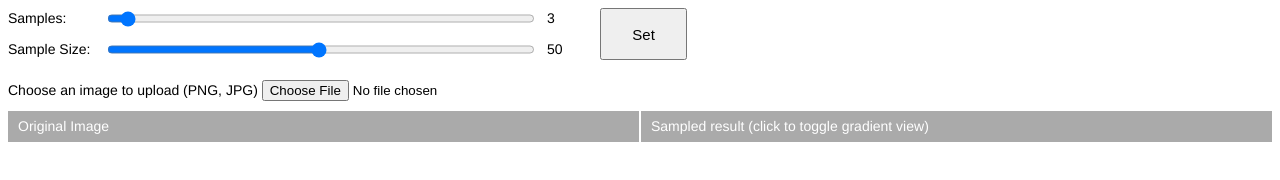
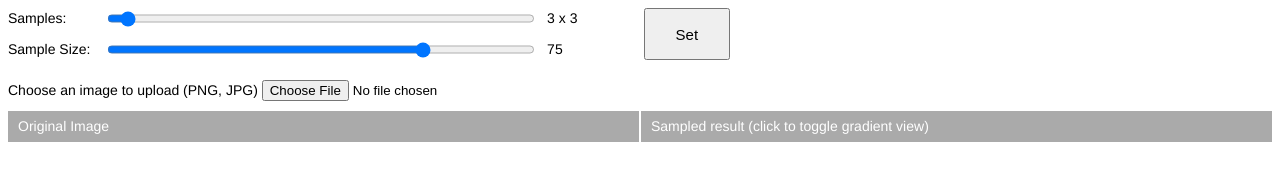
Before and after one commit to Danjohnsonnj/sample-colors-from-image-upload, a plain HTML site: page index.html in a window 1280 px wide. Drawn offline with Linux system fonts and the light colour scheme.

Commit message:
UI clean up

```diff
--- a/index.html
+++ b/index.html
@@ -15,9 +15,9 @@
 
     <form method="post" enctype="multipart/form-data">
       <div class="controls">
-        <label for="samples">Samples: </label><input name="samples" type="range" min="2" max="32" step="1"><span name="samples"></span>
+        <label for="samples">Samples: </label><input name="samples" type="range" min="2" max="32" step="1"><span></span>
 
-        <label for="sampleSize">Sample Size: </label><input name="sampleSize" type="range" min="1" max="100" step="1"><span name="samples"></span>
+        <label for="sampleSize">Sample Size: </label><input name="sampleSize" type="range" min="1" max="100" step="1"><span></span>
 
         <input name="set" type="button" value="Set">
       </div>
--- a/site-bundle.js
+++ b/site-bundle.js
@@ -74,7 +74,7 @@ Object.defineProperty(exports, "__esModule", {
   value: true
 });
 exports.default = {
-  samples: 3, sampleSize: 50
+  samples: 3, sampleSize: 75
 };
 
 /***/ }),
@@ -113,11 +113,11 @@ document.addEventListener('DOMContentLoaded', function () {
   inputSamples.value = _defaults2.default.samples;
   inputSampleSize.value = _defaults2.default.sampleSize;
 
-  inputSamples.nextElementSibling.innerHTML = inputSamples.value;
+  inputSamples.nextElementSibling.innerHTML = inputSamples.value + ' x ' + inputSamples.value;
   inputSampleSize.nextElementSibling.innerHTML = inputSampleSize.value;
 
   inputSamples.addEventListener('change', function (evt) {
-    evt.currentTarget.nextElementSibling.innerHTML = evt.currentTarget.value;
+    evt.currentTarget.nextElementSibling.innerHTML = evt.currentTarget.value + ' x ' + evt.currentTarget.value;
   });
 
   inputSampleSize.addEventListener('change', function (evt) {
--- a/styles.css
+++ b/styles.css
@@ -4,7 +4,7 @@ body {
 
 .controls {
   display: grid;
-  grid-template-columns: 1fr 5fr 0.5fr 1fr;
+  grid-template-columns: 1fr 5fr 1fr 1fr;
   grid-row-gap: 10px;
   grid-column-gap: 10px;
   margin-bottom: 20px;
```
